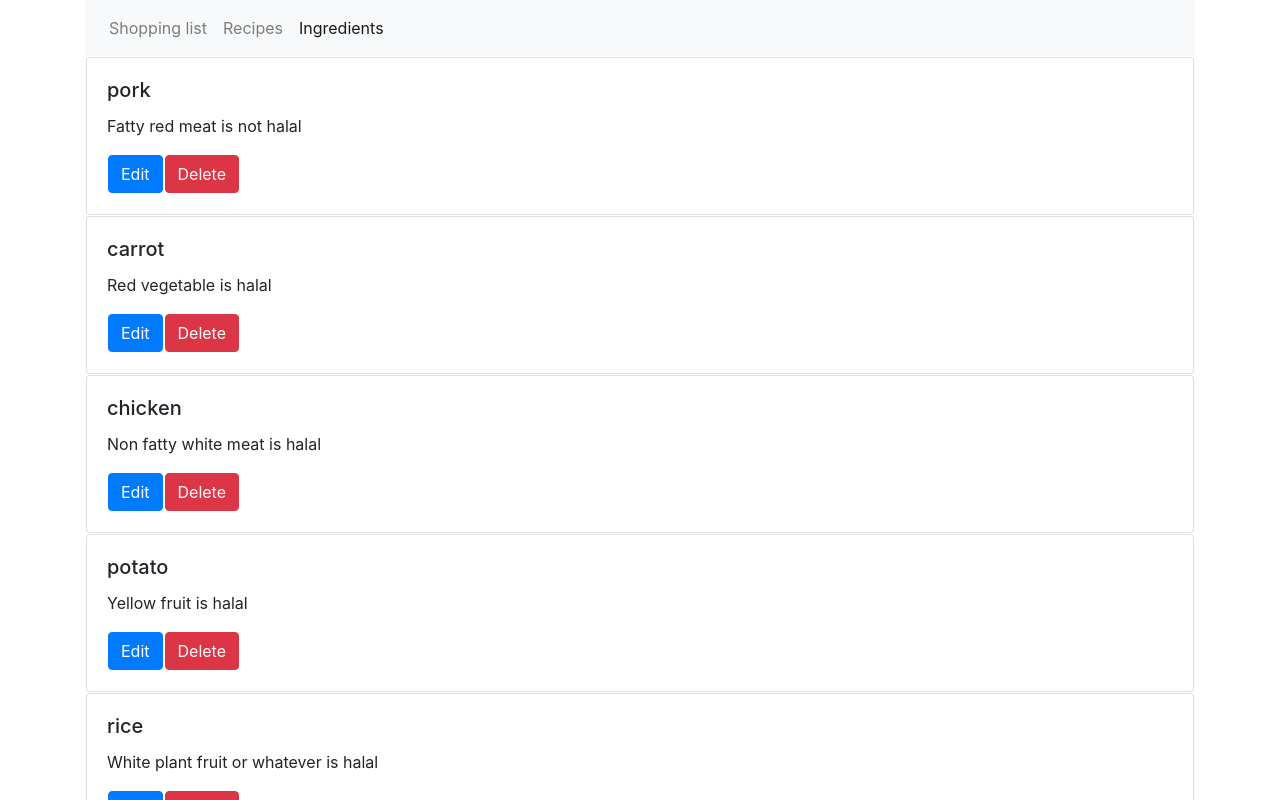
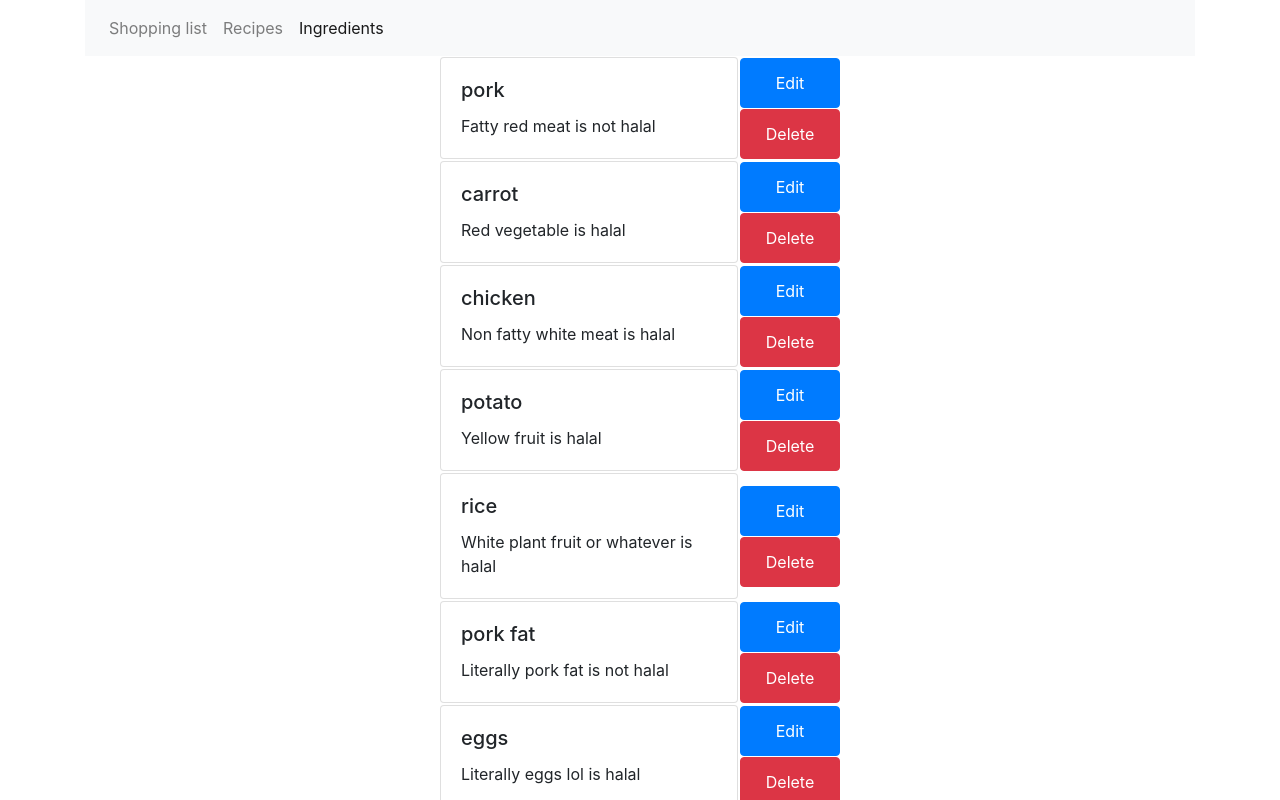
Before and after one commit to msrecec/recipesV2, an Angular app: page /ingredients in a window 1280 px wide. Shown: the top 800 px of the page. Built offline with nearby package versions, Linux system fonts and the light colour scheme.

Commit message:
refactored some code

```diff
--- a/src/app/components/ingredients/ingredients-item/ingredients-item.component.html
+++ b/src/app/components/ingredients/ingredients-item/ingredients-item.component.html
@@ -3,7 +3,5 @@
     <h5 class="card-title">{{ingredient.name}}</h5>
     <p class="card-text">{{ingredient.description}} is {{ingredient.halal ? 'halal' : 'not halal'}}
     </p>
-    <button (click)="onEdit()" style="margin: 1px;" class="btn btn-primary">Edit</button>
-    <button (click)="onDelete()" style="margin: 1px;" class="btn btn-danger">Delete</button>
   </div>
 </div>
--- a/src/app/components/ingredients/ingredients-item/ingredients-item.component.ts
+++ b/src/app/components/ingredients/ingredients-item/ingredients-item.component.ts
@@ -10,21 +10,8 @@ import { IngredientsService } from 'src/app/services/ingredients/ingredients.ser
 })
 export class IngredientsItemComponent implements OnInit {
   @Input() ingredient!: Ingredient;
-  @Output() onRemoveIngredient = new EventEmitter<Ingredient>();
 
-  constructor(
-    private router: Router,
-    private ingredientsService: IngredientsService
-  ) {}
-
-  onEdit() {
-    this.router.navigate(['ingredients', 'edit', this.ingredient.name]);
-  }
-
-  onDelete() {
-    this.ingredientsService.removeByName(this.ingredient.name);
-    this.onRemoveIngredient.emit(this.ingredient);
-  }
+  constructor() {}
 
   ngOnInit(): void {}
 }
--- a/src/app/components/ingredients/ingredients-list/ingredients-list.component.html
+++ b/src/app/components/ingredients/ingredients-list/ingredients-list.component.html
@@ -1,6 +1,13 @@
 <div style="padding-bottom: 10px;">
-  <div *ngFor="let ingredient of ingredients">
-    <app-ingredients-item (onRemoveIngredient)="refreshIngredients()" [ingredient]="ingredient"></app-ingredients-item>
+  <div style="display: flex; justify-content: center; align-items:center" *ngFor="let ingredient of ingredients">
+    <app-ingredients-item style="width: 300px;" (onRemoveIngredient)="refreshIngredients()" [ingredient]="ingredient">
+    </app-ingredients-item>
+    <div>
+      <button (click)="onEdit(ingredient)" style="margin: 1px; width: 100px; height: 50px; display: block"
+        class="btn btn-primary">Edit</button>
+      <button (click)="onDelete(ingredient)" style="margin: 1px; width: 100px; height: 50px; display: block"
+        class="btn btn-danger">Delete</button>
+    </div>
   </div>
   <div style="width: 200px; height: auto; margin: 0 auto; padding: 10px; position: relative;">
     <button (click)="onCreate()" class="btn btn-primary" style="margin: 3px; width: 100%">Add new Ingredient</button>
--- a/src/app/components/ingredients/ingredients-list/ingredients-list.component.ts
+++ b/src/app/components/ingredients/ingredients-list/ingredients-list.component.ts
@@ -32,4 +32,13 @@ export class IngredientsListComponent implements OnInit {
       this.ingredients = ingredients;
     });
   }
+
+  onEdit(ingredient: Ingredient) {
+    this.router.navigate(['ingredients', 'edit', ingredient.name]);
+  }
+
+  onDelete(ingredient: Ingredient) {
+    this.ingredientsService.removeByName(ingredient.name);
+    this.refreshIngredients();
+  }
 }
```
